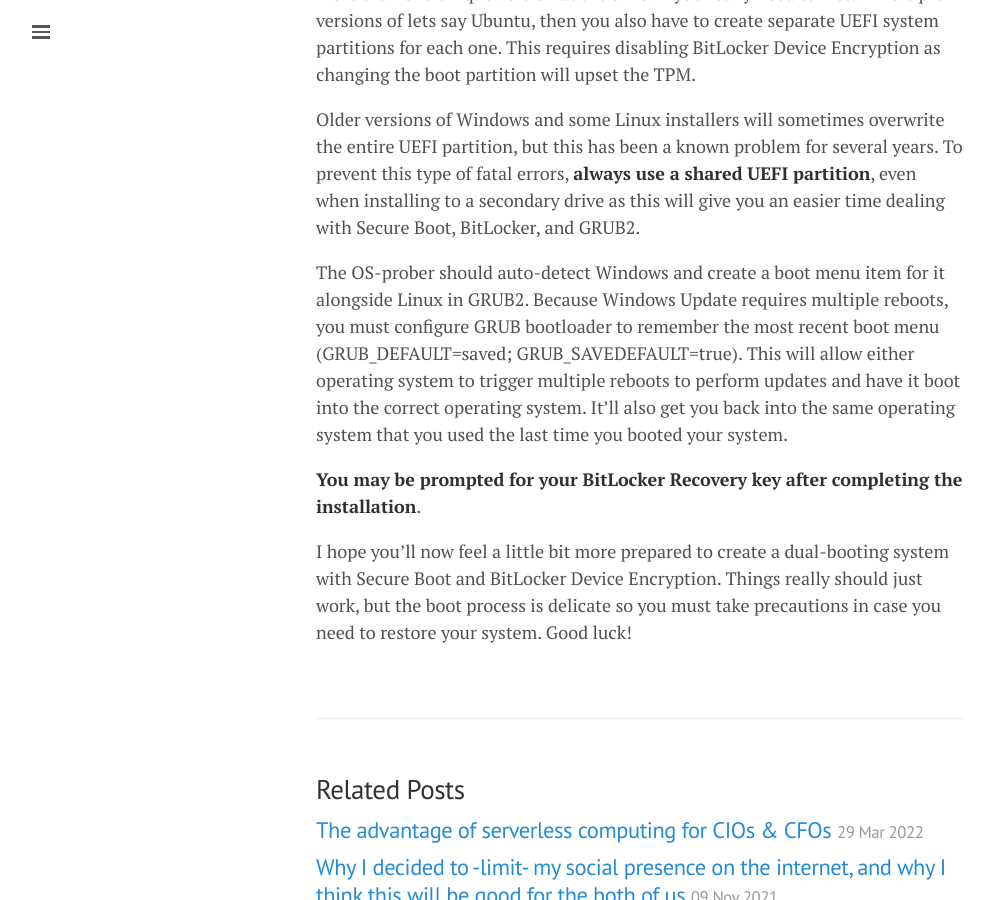
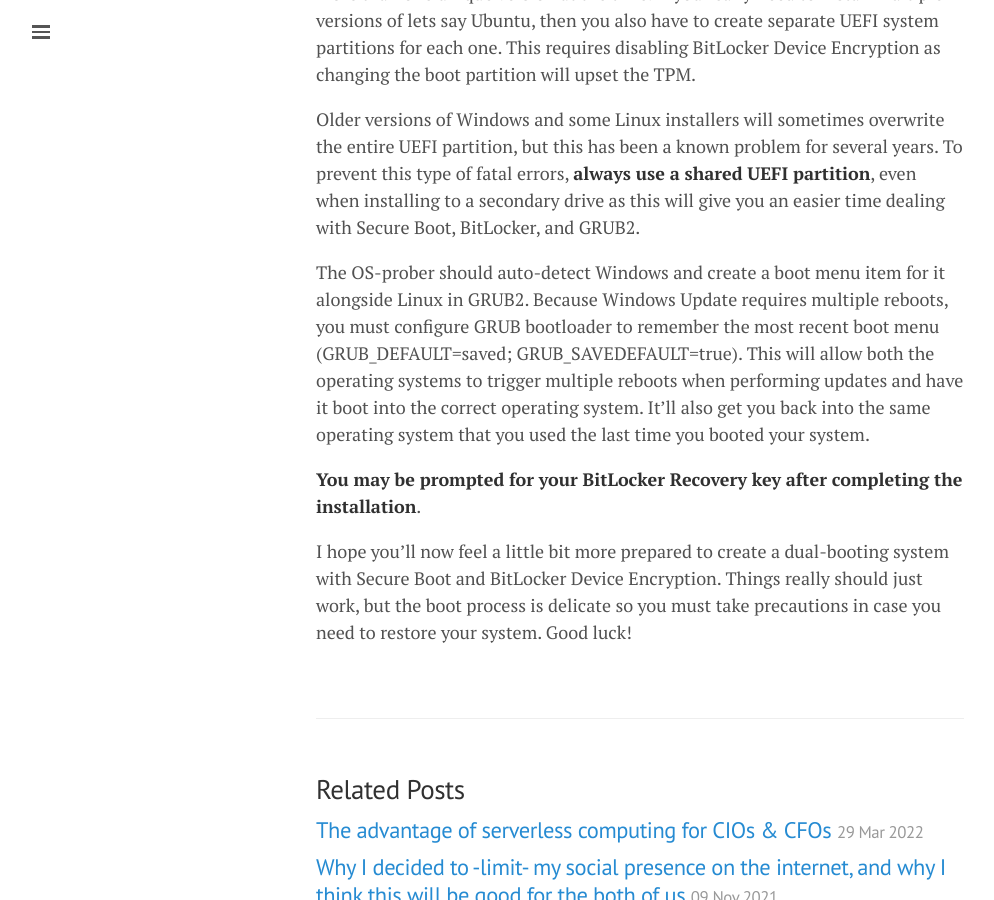
Before and after one commit to lgeurts/lgeurts.github.io, a Jekyll site: the page built from _posts/2019-03-19-dual-booting-windows-and-linux.md, in a window 1280 px wide and 900 px high, scrolled down 2905 px. Shown: the whole window, without its empty margins (0-994 px from the left). Built offline with Jekyll 4.4.1, drawn with Linux system fonts in a browser that asks for light colours; nearby versions of some CDN libraries; comment, search, counter and statistics services are not loaded.

Commit message:
Update 2019-03-19-dual-booting-windows-and-linux.md

```diff
--- a/_posts/2019-03-19-dual-booting-windows-and-linux.md
+++ b/_posts/2019-03-19-dual-booting-windows-and-linux.md
@@ -51,7 +51,7 @@
 
 Older versions of Windows and some Linux installers will sometimes overwrite the entire UEFI partition, but this has been a known problem for several years. To prevent this type of fatal errors, **always use a shared UEFI partition**, even when installing to a secondary drive as this will give you an easier time dealing with Secure Boot, BitLocker, and GRUB2.
 
-The OS-prober should auto-detect Windows and create a boot menu item for it alongside Linux in GRUB2. Because Windows Update requires multiple reboots, you must configure GRUB bootloader to remember the most recent boot menu (GRUB_DEFAULT=saved; GRUB_SAVEDEFAULT=true). This will allow either operating system to trigger multiple reboots to perform updates and have it boot into the correct operating system. It’ll also get you back into the same operating system that you used the last time you booted your system.
+The OS-prober should auto-detect Windows and create a boot menu item for it alongside Linux in GRUB2. Because Windows Update requires multiple reboots, you must configure GRUB bootloader to remember the most recent boot menu (GRUB_DEFAULT=saved; GRUB_SAVEDEFAULT=true). This will allow both the operating systems to trigger multiple reboots when performing updates and have it boot into the correct operating system. It’ll also get you back into the same operating system that you used the last time you booted your system.
 
 **You may be prompted for your BitLocker Recovery key after completing the installation**.
 
```
